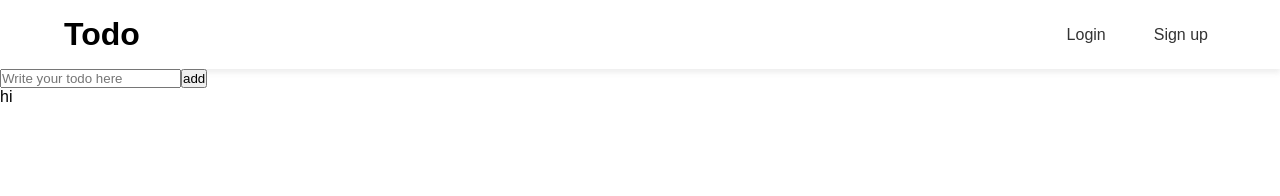
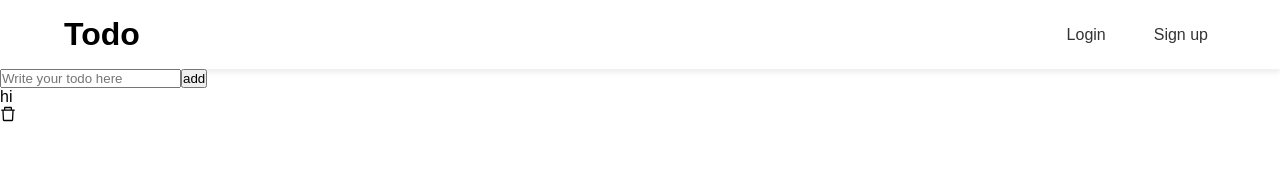
Before and after one commit to Bas-Shiekh/todo-app-redux-toolkit, a React (Create React App) app: page /list in a window 1280 px wide. Shown: the top 196 px of the page. Built offline with nearby package versions, Linux system fonts and the light colour scheme.

Commit message:
created delete todo functionality and added delete icon from antd/icon. relates #9

```diff
--- a/src/components/TodoCard/index.tsx
+++ b/src/components/TodoCard/index.tsx
@@ -1,11 +1,18 @@
+import { DeleteOutlined } from "@ant-design/icons";
 import { FC } from "react";
+import { useDispatch } from "react-redux";
 import { Itodo } from "../../interfaces";
+import { todoDataActions } from "../../store/todoData";
 import "./index.css";
 
-const TodoCard: FC<Itodo> = ({ todo }) => {
+const TodoCard: FC<Itodo> = ({ todo, index }) => {
+  const dispatch = useDispatch();
+  const { deleteTodo } = todoDataActions;
+
   return (
     <div className="todo-card">
       <p>{todo}</p>
+      <DeleteOutlined onClick={() => dispatch(deleteTodo(index))} />
     </div>
   );
 };
--- a/src/interfaces/index.tsx
+++ b/src/interfaces/index.tsx
@@ -6,6 +6,7 @@ interface IuserDate {
 
 interface Itodo {
   todo: string;
+  index: number;
 }
 
 export type { IuserDate, Itodo };
--- a/src/pages/TodoListPage/index.tsx
+++ b/src/pages/TodoListPage/index.tsx
@@ -29,8 +29,8 @@ const TodoListPage: FC = () => {
         </button>
       </div>
       <div className="todo-container">
-        {todoData.data.map((e: string) => (
-          <TodoCard todo={e} />
+        {todoData.data.map((e: string, i: number) => (
+          <TodoCard todo={e} index={i} />
         ))}
       </div>
     </>
```
